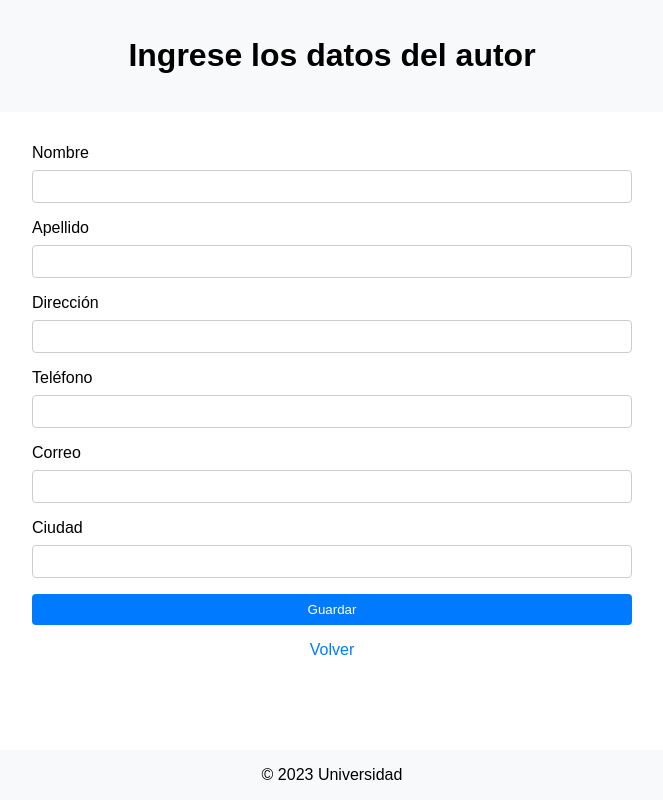
After one commit to SuitsG/DesarrolloPlataformas, a PHP site: page /author/addAuthor.php in a window 1280 px wide. The commit adds this page. Shown: the whole page, without its empty margins (308-971 px from the left). Run offline with PHP 8.4, Linux system fonts and the light colour scheme.

Commit message:
Agregando editorial y autor

```diff
--- /dev/null
+++ b/CRUP/author/addAuthor.php
@@ -0,0 +1,38 @@
+<!DOCTYPE html>
+<html lang="en">
+
+<head>
+    <meta charset="UTF-8">
+    <meta name="viewport" content="width=device-width, initial-scale=1.0">
+    <title>Agregar Autor</title>
+    <link rel="stylesheet" href="/styles/author/addAuthor.css">
+</head>
+
+<body>
+    <header class="header">
+        <h1>Ingrese los datos del autor</h1>
+    </header>
+    <main class="main">
+        <form action="">
+            <label for="name">Nombre</label>
+            <input type="text" name="name" id="name">
+            <label for="lastname">Apellido</label>
+            <input type="text" name="lastname" id="lastname">
+            <label for="address">Dirección</label>
+            <input type="text" name="address" id="address">
+            <label for="telephone">Teléfono</label>
+            <input type="text" name="telephone" id="telephone">
+            <label for="email">Correo</label>
+            <input type="text" name="email" id="email">
+            <label for="city">Ciudad</label>
+            <input type="text" name="city" id="city">
+            <input type="submit" value="Guardar">
+            <a href="/index">Volver</a>
+        </form>
+    </main>
+    <footer class="footer">
+        &copy; 2023 Universidad
+    </footer>
+</body>
+
+</html>
--- a/CRUP/administrarBook.php
+++ b/CRUP/book/administrarBook.php
@@ -1,6 +1,6 @@
 <?php
-require_once('book.php');
-require_once('crudBook.php');
+require_once('/book/book.php');
+require_once('/book/crudBook.php');
 
 
 $crud = new CrudLibro();
--- a/CRUP/crudBook.php
+++ b/CRUP/book/crudBook.php
@@ -1,5 +1,6 @@
 <?php
-require_once('conexion.php');
+
+require_once('../conexion.php');
 
 class CrudLibro{
     public function __construct(){
--- /dev/null
+++ b/CRUP/styles/author/addAuthor.css
@@ -0,0 +1,55 @@
+body {
+  font-family: Arial, sans-serif;
+  margin: 0;
+  padding: 0;
+  display: flex;
+  flex-direction: column;
+  min-height: 100vh;
+}
+.header,
+.footer {
+  background-color: #f8f9fa;
+  padding: 1rem;
+  text-align: center;
+}
+.main {
+  flex: 1;
+  padding: 1rem;
+}
+form {
+  max-width: 600px;
+  margin: 0 auto;
+  display: flex;
+  flex-direction: column;
+}
+label {
+  margin-top: 1rem;
+}
+input[type="text"] {
+  padding: 0.5rem;
+  margin-top: 0.5rem;
+  border: 1px solid #ccc;
+  border-radius: 4px;
+}
+input[type="submit"] {
+  margin-top: 1rem;
+  padding: 0.5rem;
+  background-color: #007bff;
+  color: white;
+  border: none;
+  border-radius: 4px;
+  cursor: pointer;
+}
+input[type="submit"]:hover {
+  background-color: #0056b3;
+}
+a {
+  margin-top: 1rem;
+  text-align: center;
+  display: block;
+  color: #007bff;
+  text-decoration: none;
+}
+a:hover {
+  text-decoration: underline;
+}
```
Also changed, not shown: CRUP/author/author.php (added, +32 -0 lines), CRUP/book/addBook.php (renamed from CRUP/ofenter.php, +8 -3 lines), CRUP/book/showBook.php (renamed from CRUP/show.php, +14 -8 lines), CRUP/index.php (+28 -11 lines), CRUP/styles/book/addBook.css (added, +76 -0 lines), CRUP/styles/book/showBook.css (added, +58 -0 lines), CRUP/styles/index.css (added, +49 -0 lines), CRUP/book/book.php (renamed from CRUP/book.php), CRUP/book/update.php (renamed from CRUP/update.php), CRUP/publisher/addPublisher.php (added).
